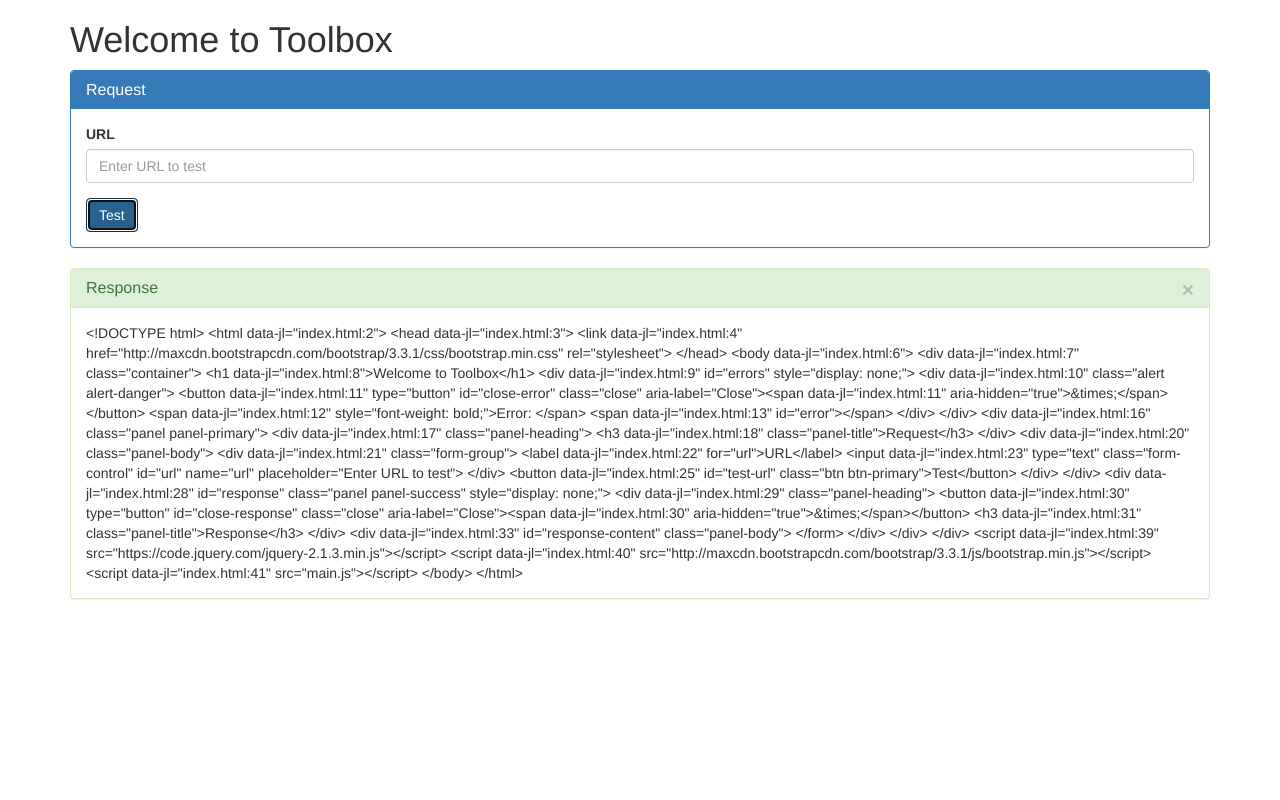
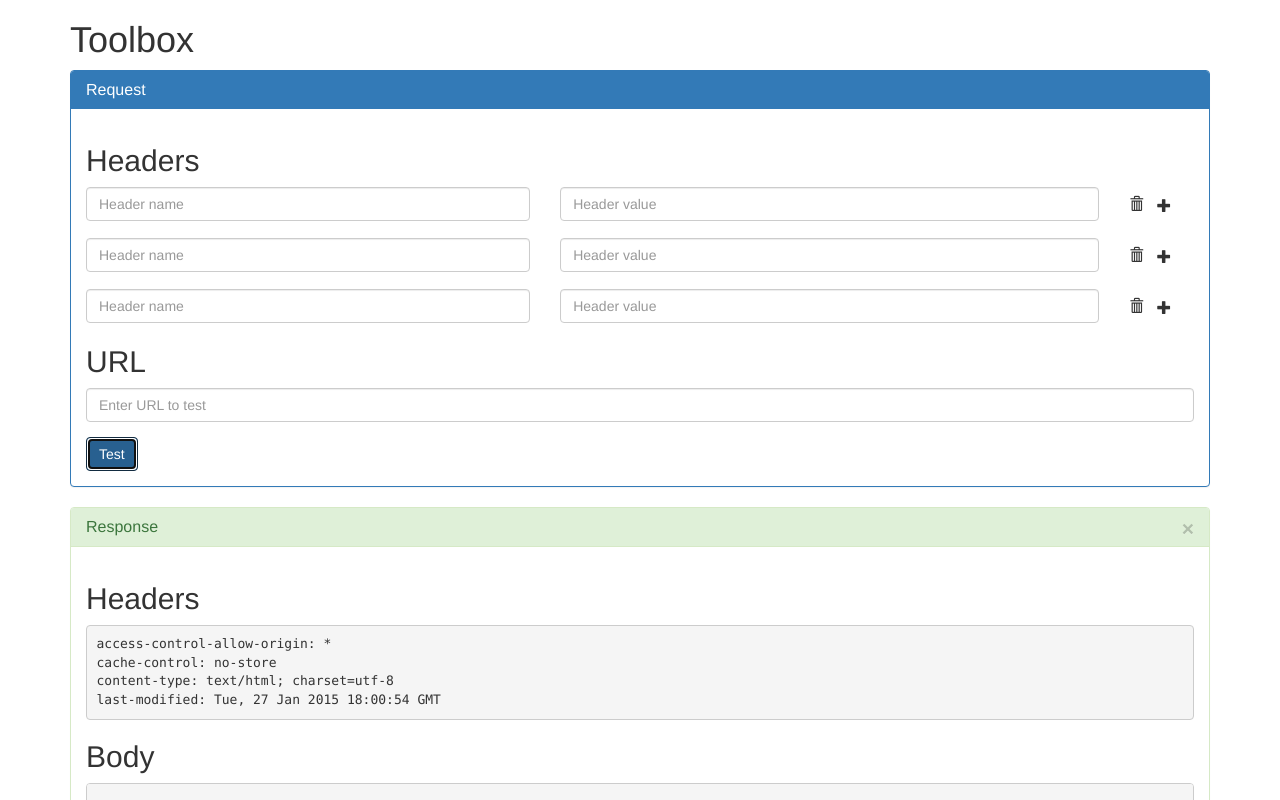
Before and after one commit to EricPrunierCom/toolbox.ericprunier.com, a plain HTML site: page index.html in a window 1280 px wide. Both pictures are taken after a click on the button "Test". Shown: the top 800 px of the page. Drawn offline with nearby package versions, Linux system fonts and the light colour scheme.

Commit message:
Add 3 request headers + display response headers

```diff
--- a/index.html
+++ b/index.html
@@ -1,11 +1,13 @@
 <!DOCTYPE html>
 <html>
 <head>
-    <link href="http://maxcdn.bootstrapcdn.com/bootstrap/3.3.1/css/bootstrap.min.css" rel="stylesheet">
+  <link href="http://maxcdn.bootstrapcdn.com/bootstrap/3.3.1/css/bootstrap.min.css" rel="stylesheet" />
+  <link href="main.css" rel="stylesheet" />
 </head>
 <body>
   <div class="container">
-        <h1>Welcome to Toolbox</h1>
+    <h1>Toolbox</h1>
+
     <div id="errors" style="display: none;">
       <div class="alert alert-danger">
         <button type="button" id="close-error" class="close" aria-label="Close"><span aria-hidden="true">&times;</span></button>
@@ -13,24 +15,72 @@
         <span id="error"></span>
       </div>
     </div>
+
     <div class="panel panel-primary">
       <div class="panel-heading">
         <h3 class="panel-title">Request</h3>
       </div>
       <div class="panel-body">
-                <div class="form-group">
-                    <label for="url">URL</label>
+        <h2>Headers</h2>
+        <div class="form-group header row">
+          <div class="col-md-5">
+            <input type="text" class="form-control header-name" placeholder="Header name">
+          </div>
+          <div class="col-md-6">
+            <input type="text" class="form-control header-value" placeholder="Header value">
+          </div>
+          <div class="col-md-1 header-action">
+            <span class="glyphicon glyphicon-trash" />
+            <span class="glyphicon glyphicon-plus" />
+          </div>
+        </div>
+        <div class="form-group header row">
+          <div class="col-md-5">
+            <input type="text" class="form-control header-name" placeholder="Header name">
+          </div>
+          <div class="col-md-6">
+            <input type="text" class="form-control header-value" placeholder="Header value">
+          </div>
+          <div class="col-md-1 header-action">
+            <span class="glyphicon glyphicon-trash" />
+            <span class="glyphicon glyphicon-plus" />
+          </div>
+        </div>
+        <div class="form-group header row">
+          <div class="col-md-5">
+            <input type="text" class="form-control header-name" placeholder="Header name">
+          </div>
+          <div class="col-md-6">
+            <input type="text" class="form-control header-value" placeholder="Header value">
+          </div>
+          <div class="col-md-1 header-action">
+            <span class="glyphicon glyphicon-trash" />
+            <span class="glyphicon glyphicon-plus" />
+          </div>
+        </div>
+
+        <h2>URL</h2>
+        <div class="row">
+          <div class="form-group col-md-12">
             <input type="text" class="form-control" id="url" name="url" placeholder="Enter URL to test">
+          </div>
         </div>
         <button id="test-url" class="btn btn-primary">Test</button>
       </div>
     </div>
+
     <div id="response" class="panel panel-success" style="display: none;">
       <div class="panel-heading">
         <button type="button" id="close-response" class="close" aria-label="Close"><span aria-hidden="true">&times;</span></button>
         <h3 class="panel-title">Response</h3>
       </div>
-            <div id="response-content" class="panel-body">
+      <div class="panel-body">
+        <h2>Headers</h2>
+        <div id="response-headers">
+        </div>
+        <h2>Body</h2>
+        <div id="response-body">
+        </div>
       </form>
     </div>
   </div>
@@ -38,6 +88,7 @@
 
 <script src="https://code.jquery.com/jquery-2.1.3.min.js"></script>
 <script src="http://maxcdn.bootstrapcdn.com/bootstrap/3.3.1/js/bootstrap.min.js"></script>
+<script src="https://cdnjs.cloudflare.com/ajax/libs/lodash.js/2.4.1/lodash.min.js"></script>
 <script src="main.js"></script>
 
 </body>
--- /dev/null
+++ b/main.css
@@ -0,0 +1,3 @@
+.header-action {
+  margin: 8px 0;
+}
--- a/main.js
+++ b/main.js
@@ -4,22 +4,41 @@ $(document).ready(function() {
   $('#test-url').on('click', testURL);
   $('#close-response').on('click', closeResponse);
   $('#close-error').on('click', closeError);
+  $('.add-header').on('click', addHeader);
+  $('.remove-header').on('click', removeHeader);
 });
 
 function testURL() {
+  var headers = _($('.header')).map(function (header) {
+    var name = $(header).find('.header-name').val();
+    var value = $(header).find('.header-value').val();
+    return {
+      name: name,
+      value: value
+    };
+  }).filter(function (header) {
+    return header.name
+  });
+
   $.ajax({
-        url: $('#url').val()
+    url: $('#url').val(),
+    beforeSend: function (jqXHR) {
+      _(headers).forEach(function (header) {
+        jqXHR.setRequestHeader(header.name, header.value);
+      });
+    }
   }).done(function (data, textStatus, jqXHR) {
     $('#errors').hide();
 
     var response = '';
     var contentType = jqXHR.getResponseHeader('Content-Type');
     if (contentType.indexOf('application/json') > -1) {
-            response = JSON.stringify(data);
+      response = JSON.stringify(data, undefined, 4);
     } else {
       response = data;
     }
-        $('#response-content').text(response);
+    $('#response-headers').html('<pre>' + jqXHR.getAllResponseHeaders() + '</pre>');
+    $('#response-body').html('<pre>' + response + '</pre>');
     $('#response').show();
   }).fail(function (jqXHR, textStatus, errorThrown) {
     $('#response').hide();
@@ -38,3 +57,11 @@ function closeError() {
   $('#error').text('');
   $('#errors').hide();
 }
+
+function addHeader() {
+
+}
+
+function removeHeader() {
+
+}
```
Lines whose indentation alone changed are shown as unchanged.
